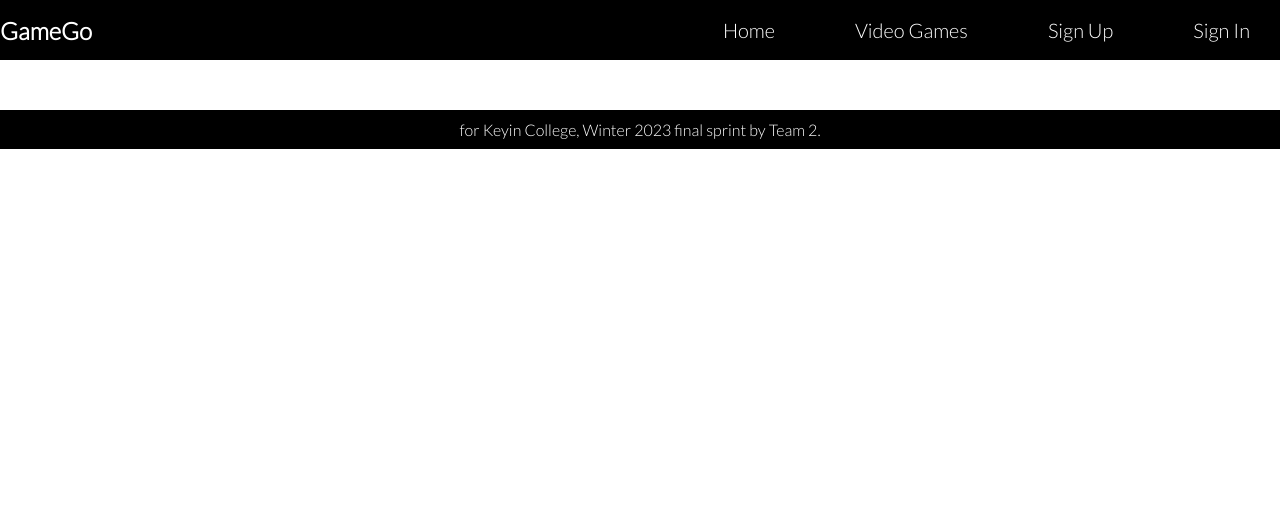
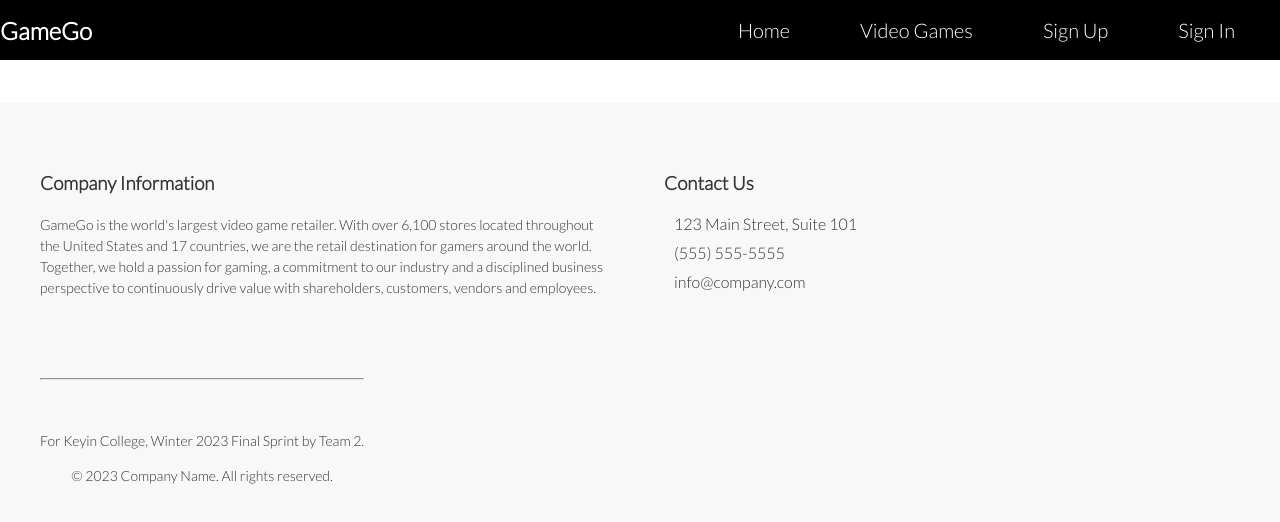
Before and after one commit to Semester-4-Group-2/team-2-sprint-2-frontend, a React (Create React App) app in the folder team2-react/: page /videogames/getByPlatforms in a window 1280 px wide. Shown: the top 522 px of the page. Built offline with nearby package versions, Linux system fonts and the light colour scheme.

Commit message:
added banner and bunch of css

```diff
--- a/team2-react/src/Components/Footer.jsx
+++ b/team2-react/src/Components/Footer.jsx
@@ -4,7 +4,32 @@ import "./styles.css";
 export default function Footer() {
   return (
     <footer className="footer">
-      <div className="footertxt">for Keyin College, Winter 2023 final sprint by Team 2.</div>
+      <div className="container">
+        <div className="row">
+          <div className="col-md-6">
+            <h3>Company Information</h3>
+            <p>GameGo is the world's largest video game retailer. With over 6,100 stores located throughout the United States and 17 countries, we are the retail destination for gamers around the world.
+Together, we hold a passion for gaming, a commitment to our industry and a disciplined business perspective to continuously drive value with shareholders, customers, vendors and employees.</p>
+          </div>
+          <div className="col-md-6">
+            <h3>Contact Us</h3>
+            <ul className="contact">
+              <li><i className="fa fa-map-marker"></i>123 Main Street, Suite 101</li>
+              <li><i className="fa fa-phone"></i>(555) 555-5555</li>
+              <li><i className="fa fa-envelope"></i>info@company.com</li>
+            </ul>
+          </div>
+        </div>
+        <div className="row">
+          <div className="col-md-12">
+            <hr />
+            <div className="text-center">
+              <p>For Keyin College, Winter 2023 Final Sprint by Team 2.</p>
+              <p>&copy; 2023 Company Name. All rights reserved.</p>
+            </div>
+          </div>
+        </div>
+      </div>
     </footer>
   );
 }
--- a/team2-react/src/Components/Home.jsx
+++ b/team2-react/src/Components/Home.jsx
@@ -60,6 +60,9 @@ export default function Home() {
 
   return (
     <div className="App">
+    <div className="banner">
+        <img src="./images/banner.jpg" alt="Banner" />
+      </div>
       <h1 className="title">Latest News and Updates</h1>
       <div className="latest-news">
         <div className="article">
--- a/team2-react/src/Components/Navbar.jsx
+++ b/team2-react/src/Components/Navbar.jsx
@@ -42,23 +42,28 @@ const Logo = styled(Link)`
 const Links = styled.div`
   display: flex;
   align-items: center;
-  height: 100%;
+  height: 100%; /* Set a fixed height */
+  padding: 0 20px; /* Add 20px of padding to the left and right sides */
 
   & a {
     color: white;
     text-decoration: none;
     font-size: 20px;
-    padding: 0 30px;
-    line-height: 65px; /* Use line-height instead of padding */
+    padding: 25px;
+    line-height: 20px; /* Use line-height instead of padding */
     border-bottom: none; /* Remove the underline */
-
+    font-weight: medium;
   }
 
   & a:hover {
-    color: green;
-    border-bottom: 2px solid green;
+    color: #4CAF50;
+    background-color: rgb(255, 255, 255, 0.2);
+    border-radius: 18px;
+    font-weight: bold;
+    font-size: 22px;
   }
 `;
+
 
 
 const List = styled.ul`
--- a/team2-react/src/Components/styles.css
+++ b/team2-react/src/Components/styles.css
@@ -1,3 +1,5 @@
+
+
 body {
   background-color: white;
 }
@@ -95,20 +97,80 @@ body {
 }
 
 .footer {
-  display: flex;
-  align-items: center;
-  justify-content: center;
-  margin-top: 50px;
-  background-color: #000000;
+  background-color: #f8f8f8;
+  color: #333;
+  padding: 50px 0;
 }
 
-.footertxt {
-  color: white;
-  font-size: 1em;
-  font-weight: medium;
-  margin: 10px;
+.container {
+  max-width: 1200px;
+  margin: 0 auto;
+}
+
+.row {
+  display: flex;
+  flex-wrap: wrap;
+  justify-content: space-between;
+}
+
+.col-md-6 {
+  width: 48%;
+}
+
+h3 {
+  margin-bottom: 20px;
+}
+
+p {
+  font-size: 14px;
+  line-height: 1.5;
+  margin-bottom: 30px;
+}
+
+ul.contact {
+  list-style: none;
+  padding: 0;
+}
+
+ul.contact li {
+  margin-bottom: 10px;
+}
+
+ul.contact li i {
+  margin-right: 10px;
+}
+
+hr {
+  border-color: #e5e5e5;
+  margin: 50px 0;
+}
+
+.text-center {
+  text-align: center;
+  margin-bottom: 30px;
+}
+
+.text-center p {
+  margin-bottom: 10px;
+}
+
+.text-center p:last-child {
+  margin-bottom: 0;
 }
 
 .title{
   color: rgb(0, 0, 0);
+  margin-top: 50px;
+  margin-bottom: 50px;
 }
+
+.banner{
+  background-image: url("https://images.unsplash.com/photo-1519680772-8b5c1b5b5f0d?ixlib=rb-1.2.1&ixid=eyJhcHBfaWQiOjEyMDd9&auto=format&fit=crop&w=1050&q=80");
+  background-size: cover;
+  background-position: center;
+  height: 90vh;
+  display: flex;
+  justify-content: center;
+  align-items: center;
+  flex-direction: column;
+}
```
Also changed, not shown: team2-react/public/images/banner.jpg (added).
